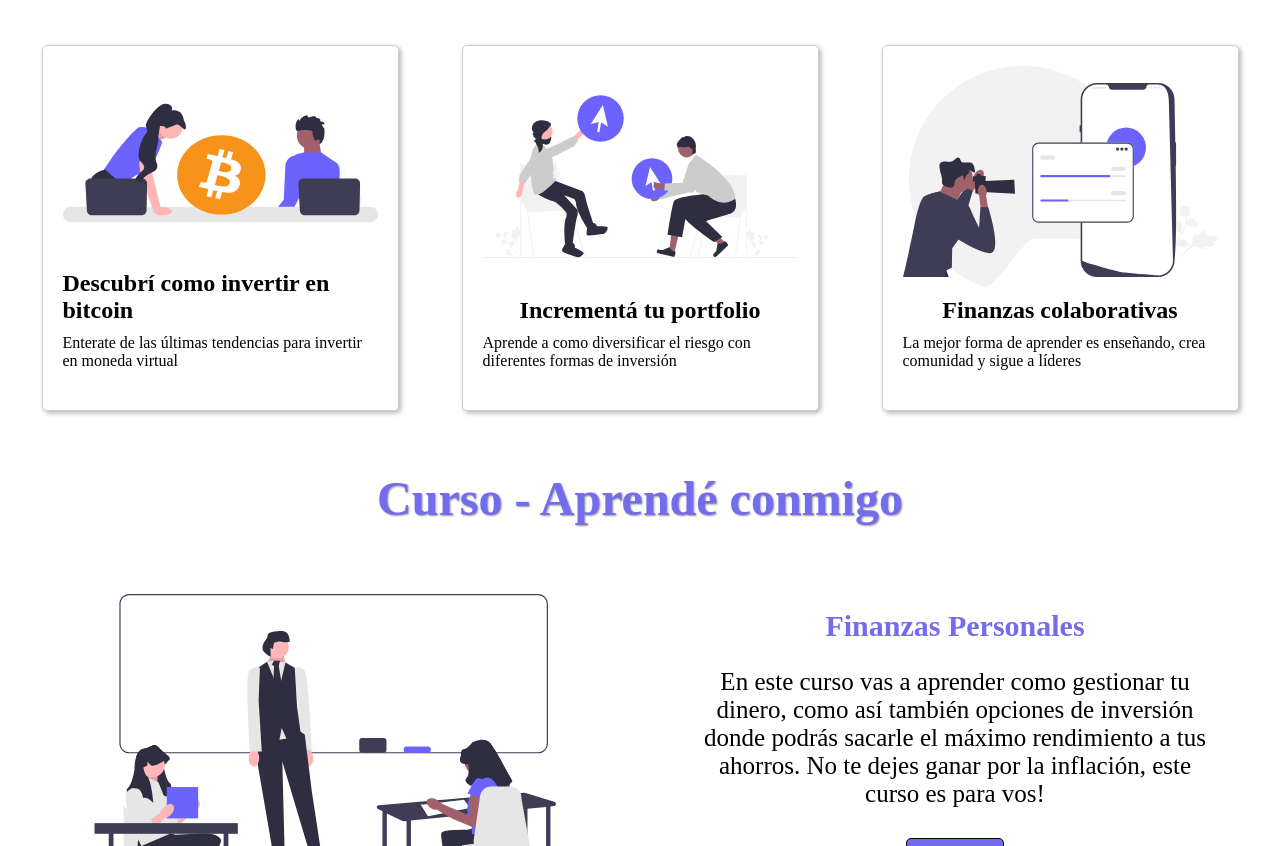
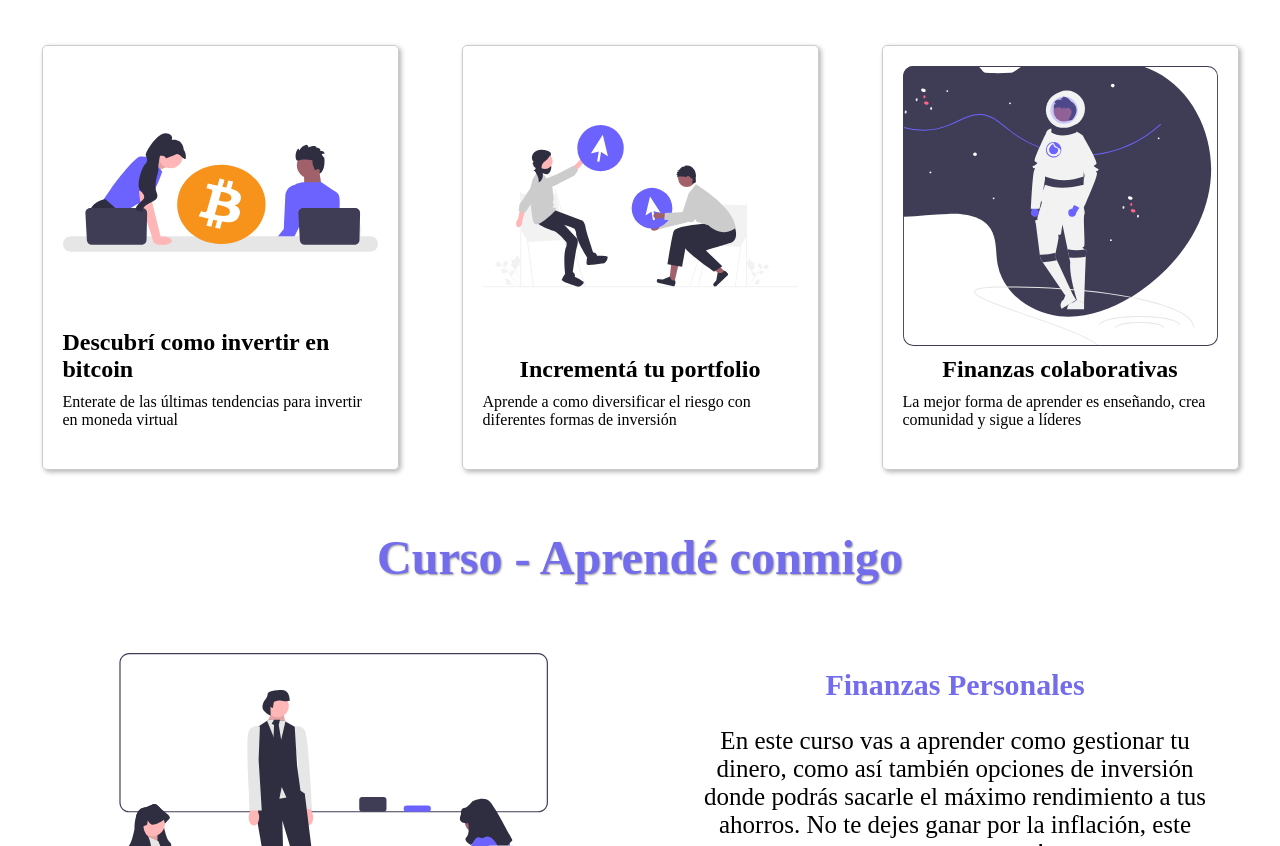
Before and after one commit to rosendoalves/digitalnao_reto, a plain HTML site: page index.html in a window 1280 px wide. Shown: the part 739-1585 px from the top of the page. Drawn offline with Linux system fonts and the light colour scheme.

Commit message:
last change

```diff
--- a/index.html
+++ b/index.html
@@ -39,7 +39,7 @@
         <p>Aprende a como diversificar el riesgo con diferentes formas de inversión</p>
     </div>
     <div class="elemento">
-        <img src="./assets/img/photo-session.svg" alt="post3">
+        <img src="./assets/img/astro.svg" alt="post3">
         <h2>Finanzas colaborativas</h2>
         <p>La mejor forma de aprender es enseñando, crea comunidad y sigue a líderes</p>
     </div>
```
Also changed, not shown: assets/img/astro.svg (added).
